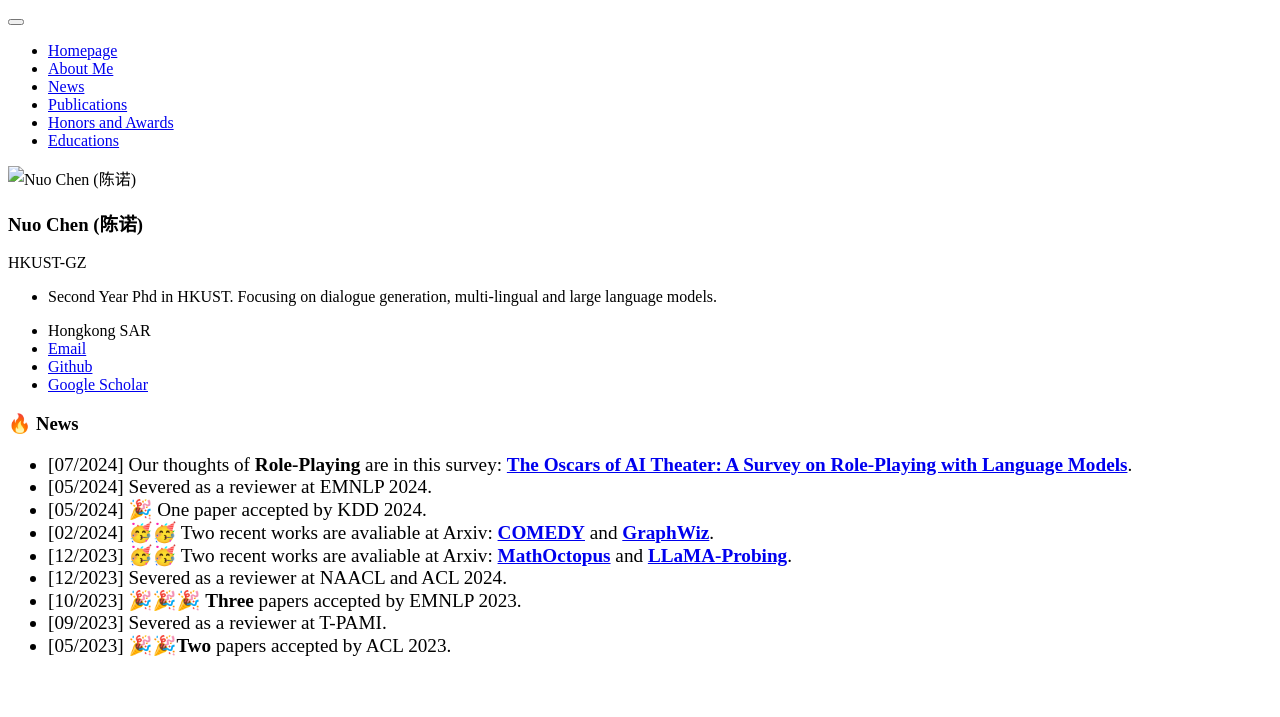
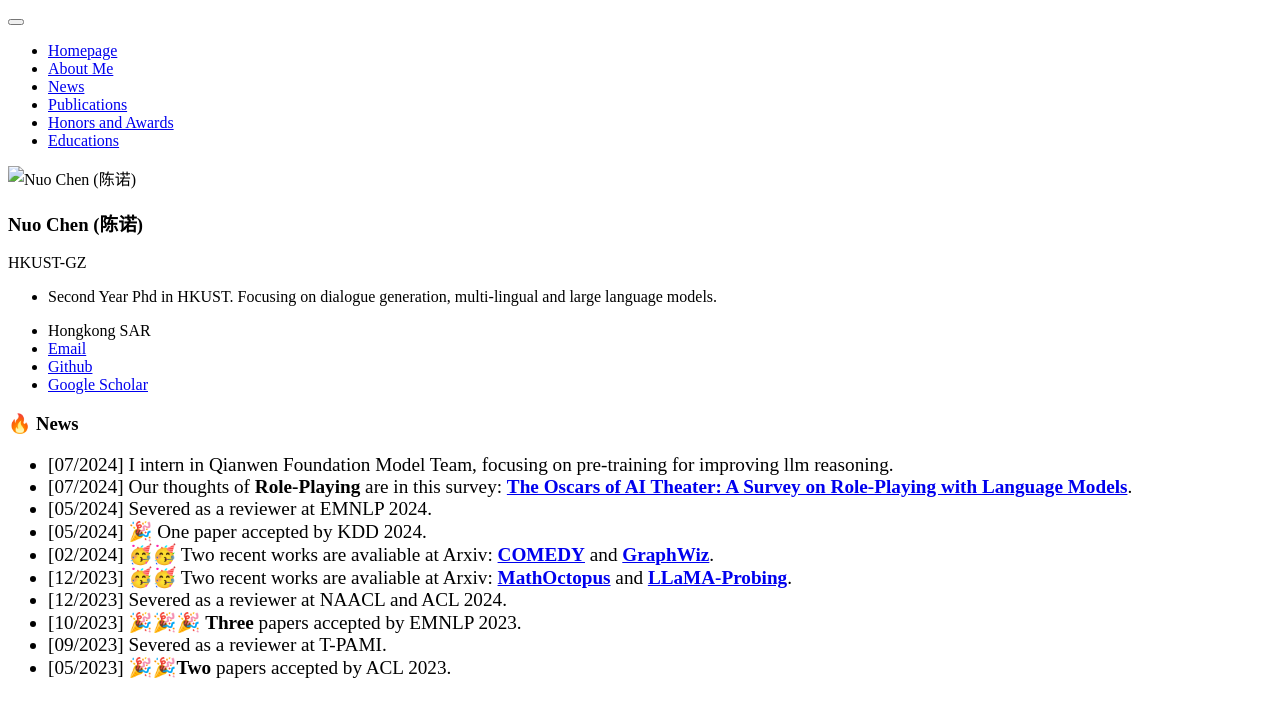
Before and after one commit to jerrynchen/jerrynchen.github.io, a Jekyll site: the page built from _pages/includes/news.md, in a window 1280 px wide. Shown: the top 717 px of the page. Built offline with Jekyll 4.4.1, drawn with Linux system fonts in a browser that asks for light colours; our own code applies the rules of GitHub Pages for plain Markdown files.

Commit message:
Update news.md

```diff
--- a/_pages/includes/news.md
+++ b/_pages/includes/news.md
@@ -2,6 +2,7 @@
 
 <div class='paper-box-text' style="font-size: larger;" markdown="1">
 
+* [07/2024] I intern in Qianwen Foundation Model Team, focusing on pre-training for improving llm reasoning.
 * [07/2024] Our thoughts of **Role-Playing** are in this survey: [**The Oscars of AI Theater: A Survey on Role-Playing with Language Models**](https://arxiv.org/abs/2407.11484).
 * [05/2024] Severed as a reviewer at EMNLP 2024.
 * [05/2024] 🎉 One paper accepted by KDD 2024.
```
